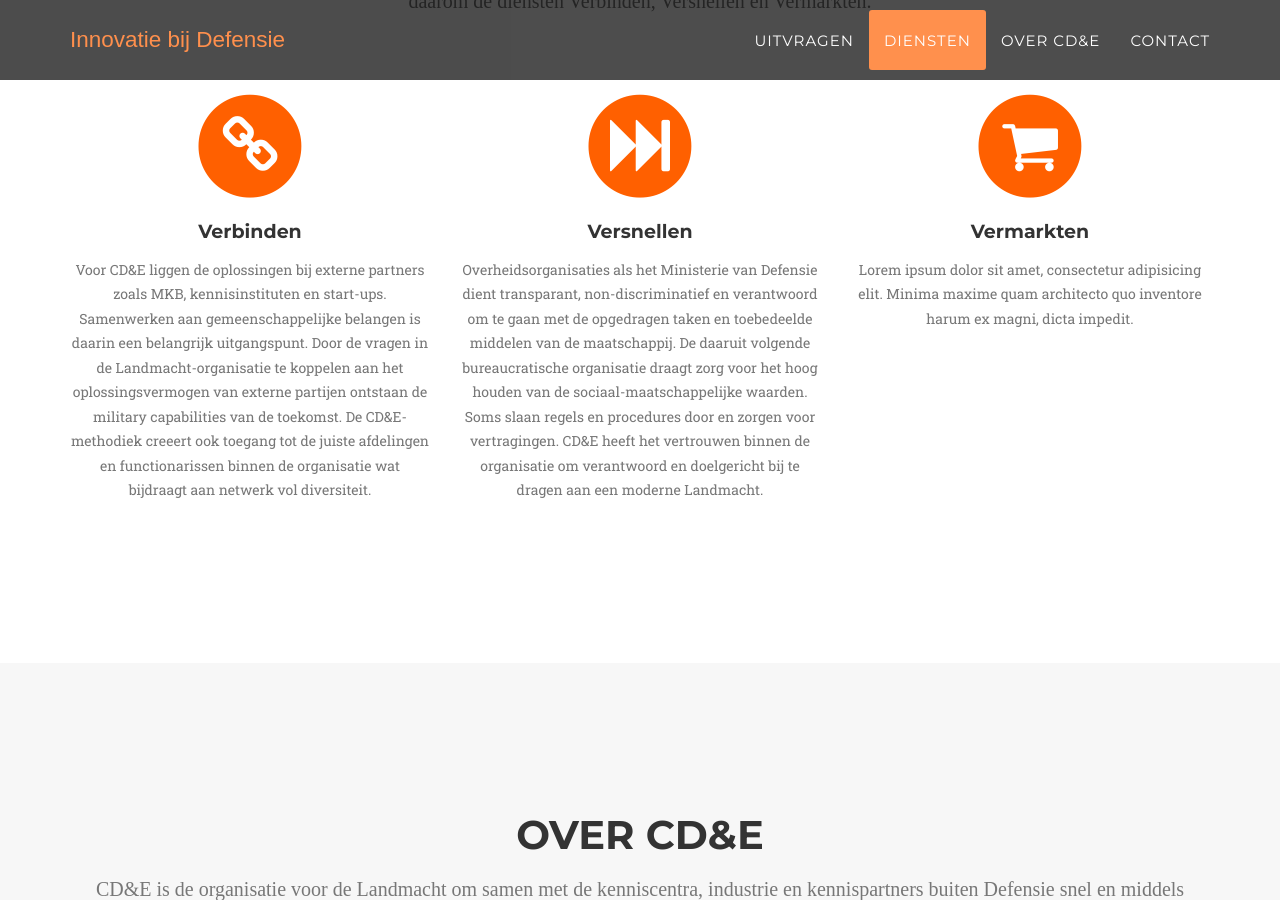
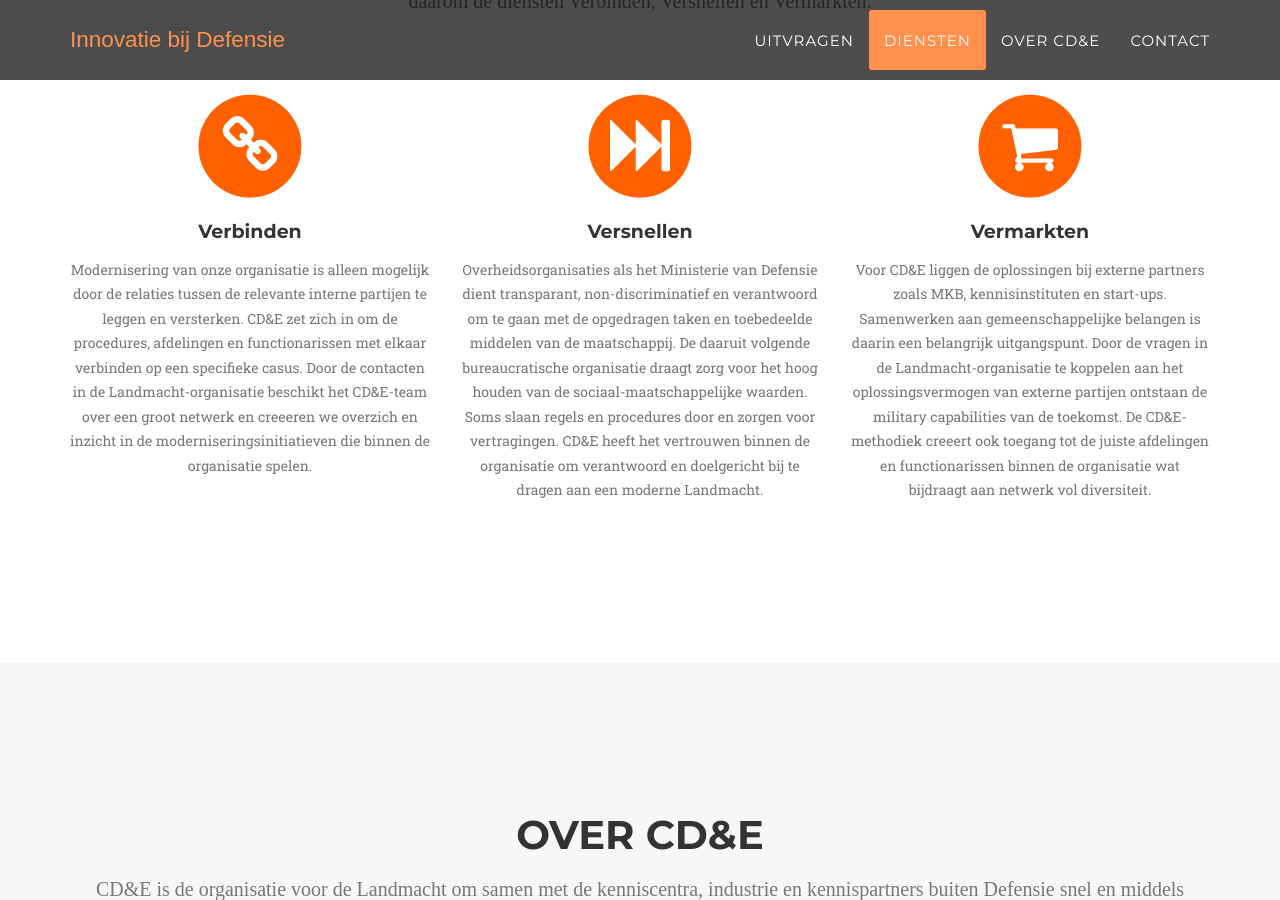
Before and after one commit to cpcorvers/CDE-new, a Jekyll site: the page built from index.html, in a window 1280 px wide and 900 px high, scrolled down 1800 px. Built offline with Jekyll 4.4.1, drawn with Linux system fonts in a browser that asks for light colours; some web fonts are replaced.

Commit message:
update site voor publicatie dec 2019

```diff
--- a/_includes/modals.html
+++ b/_includes/modals.html
@@ -32,27 +32,27 @@
            <p class="large modalscontent">{{ post.challenge }}</p>
          </div>
 
-         <div class="row">
+         <div class="row bg-light-gray">
            <h4>Vraag</h4>
            <p class="large modalscontent">{{ post.vraag }}</p>
          </div>
 
-         <div class="row bg-light-gray">
+         <div class="row">
            <h4>Waarom meedoen?</h4>
            <p class="large modalscontent">{{ post.participation }}</p>
          </div>
 
-         <div class="row">
+         <div class="row bg-light-gray">
            <h4>Tijdslijn</h4>
            <p class="large modalscontent">{{ post.timeline }}</p>
          </div>
 
-         <div class="row bg-light-gray">
+         <div class="row">
            <h4>Criteria</h4>
            <p class="large modalscontent">{{ post.criteria }}</p>
          </div>
 
-         <div class="row ">
+         <div class="row bg-light-gray">
            <h4>Betrokken partijen</h4>
            <p class="large">{{ post.client }}</p>
          </div>
--- a/_includes/services.html
+++ b/_includes/services.html
@@ -19,10 +19,9 @@
                     </span>
                     <h4 class="service-heading">Verbinden</h4>
                     <p class="text-muted">
-                      Voor CD&E liggen de oplossingen bij externe partners zoals MKB, kennisinstituten en start-ups.
-                      Samenwerken aan gemeenschappelijke belangen is daarin een belangrijk uitgangspunt.
-                      Door de vragen in de Landmacht-organisatie te koppelen aan het oplossingsvermogen van externe partijen ontstaan de military capabilities van de toekomst.
-                      De CD&E-methodiek creeert ook toegang tot de juiste afdelingen en functionarissen binnen de organisatie wat bijdraagt aan netwerk vol diversiteit.
+                      Modernisering van onze organisatie is alleen mogelijk door de relaties tussen de relevante interne partijen te leggen en versterken.
+                      CD&E zet zich in om de procedures, afdelingen en functionarissen met elkaar verbinden op een specifieke casus.
+                      Door de contacten in de Landmacht-organisatie beschikt het CD&E-team over een groot netwerk en creeeren we overzich en inzicht in de moderniseringsinitiatieven die binnen de organisatie spelen.
 
                     </p>
                 </div>
@@ -45,7 +44,13 @@
                         <i class="fa fa-shopping-cart fa-stack-1x fa-inverse"></i>
                     </span>
                     <h4 class="service-heading">Vermarkten</h4>
-                    <p class="text-muted">Lorem ipsum dolor sit amet, consectetur adipisicing elit. Minima maxime quam architecto quo inventore harum ex magni, dicta impedit.</p>
+                    <p class="text-muted">
+                      Voor CD&E liggen de oplossingen bij externe partners zoals MKB, kennisinstituten en start-ups.
+                      Samenwerken aan gemeenschappelijke belangen is daarin een belangrijk uitgangspunt.
+                      Door de vragen in de Landmacht-organisatie te koppelen aan het oplossingsvermogen van externe partijen ontstaan de military capabilities van de toekomst.
+                      De CD&E-methodiek creeert ook toegang tot de juiste afdelingen en functionarissen binnen de organisatie wat bijdraagt aan netwerk vol diversiteit.
+
+                    </p>
                 </div>
             </div>
         </div>
```
